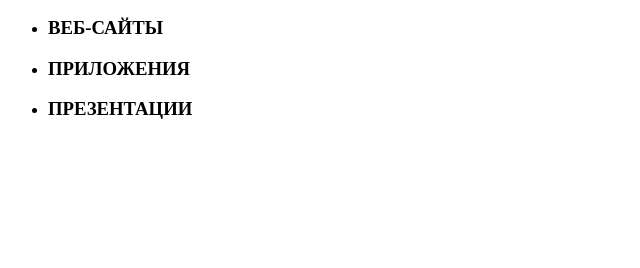
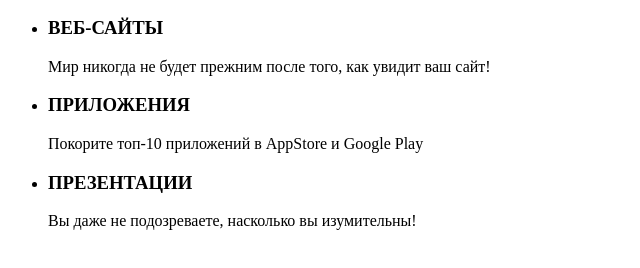
Before and after one commit to lianpost/1469887-nerds-28, a plain HTML site: page index.html in a window 1280 px wide. Shown: the part 258-526 px from the top of the page, without its empty margins (0-640 px from the left). Drawn offline with Linux system fonts and the light colour scheme.

Commit message:
Добавил описания к разделам Услуги

```diff
--- a/index.html
+++ b/index.html
@@ -29,12 +29,15 @@
    <ul>
     <li>
 	   <h3>ВЕБ-САЙТЫ</h3>
+	   <p>Мир никогда не будет прежним после того, как увидит ваш сайт!</p>
 	</li>
 	<li>
 	   <h3>ПРИЛОЖЕНИЯ</h3>
+	   <p>Покорите топ-10 приложений в AppStore и Google Play</p>
 	</li>
 	<li>
 	   <h3>ПРЕЗЕНТАЦИИ</h3>
+	   <p>Вы даже не подозреваете, насколько вы изумительны!</p>
 	</li>
    </ul>
   </section>
```
